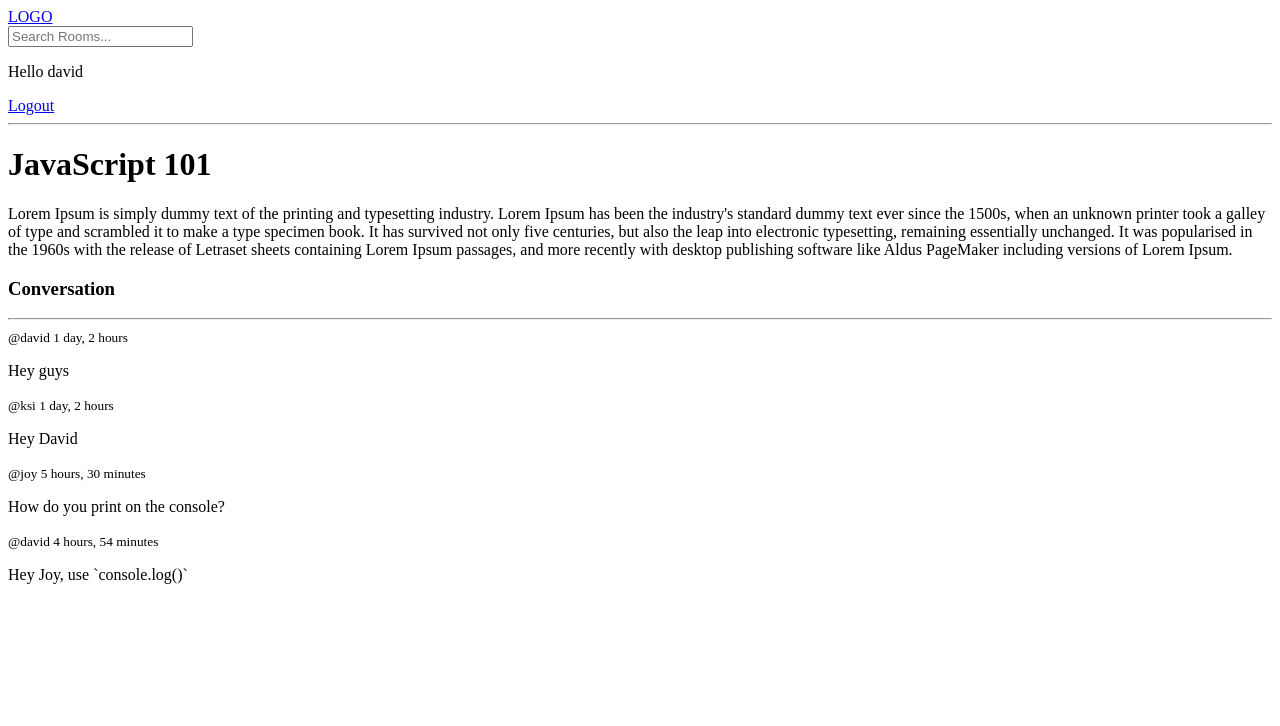
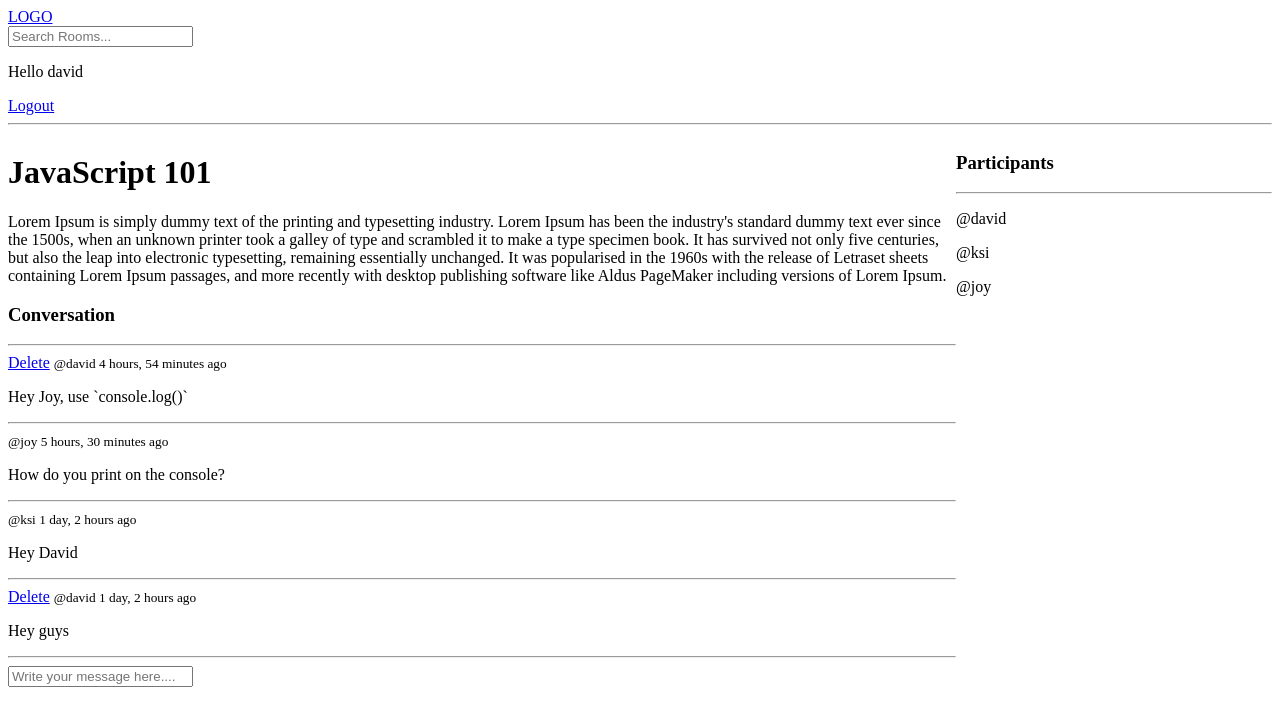
Before and after one commit to devmutinda/django-project, a Django app: page /room-new/1/ in a window 1280 px wide. Shown: the top 726 px of the page. Run offline with Django 4.2, Linux system fonts and the light colour scheme; a user stored in the database is signed in; data comes from the database, SQL or seed files in the repository; both versions use the stored data as it was after the commit.

Commit message:
Added chat room messaging and activity feed

```diff
--- a/base/models.py
+++ b/base/models.py
@@ -12,6 +12,7 @@ class Room(models.Model):
     host = models.ForeignKey(User, on_delete=models.SET_NULL, null=True)
     topic = models.ForeignKey(Topic, on_delete=models.SET_NULL, null=True)
     name = models.CharField(max_length=200)
+    participants = models.ManyToManyField(User, related_name='participants', blank=True)
     description = models.TextField(null=True, blank=True)
     updated = models.DateTimeField(auto_now=True)
     created = models.DateTimeField(auto_now_add=True)
@@ -30,6 +31,8 @@ class Message(models.Model):
     body = models.TextField()
     updated = models.DateTimeField(auto_now=True)
     created = models.DateTimeField(auto_now_add=True)
+    class Meta:
+        ordering = ['-updated', '-created']
 
     def __str__(self):
         return self.body[0:50]
--- a/base/templates/base/delete.html
+++ b/base/templates/base/delete.html
@@ -2,7 +2,7 @@
 {% block content %}
 <form method="POST" action="">
     {% csrf_token %}
-    <p>Are you sure you want to delete {{obj}}?</p>
+    <p>Are you sure you want to delete "{{obj}}"?</p>
     <a href="{{request.META.HTTP_REFERER}}">Go back</a>
     <input type="submit" value="Delete">
 </form>
--- a/base/templates/base/room.html
+++ b/base/templates/base/room.html
@@ -1,8 +1,15 @@
 {% extends 'main.html' %}
 
 {% block content %}
+<style>
+    .room-container{
+        display: grid;
+        grid-template-columns: 3fr 1fr;
+    }
+</style>
+<div class="room-container">
+    <div>
         <h1>{{room.name}}</h1>
-
         <p>{{room.description}}</p>
 
         <div class="comment-wrapper">
@@ -10,9 +17,33 @@
             <hr>
             {% for message in room_messages %}
             <div>
-        <small>@{{message.user}}  {{message.created|timesince}}</small>
+                {% if request.user == message.user %}
+                <a href="{% url 'delete-message' message.id %}">Delete</a>
+                {% endif %}
+                <small>@{{message.user}} {{message.created|timesince}} ago</small>
                 <p>{{message.body}}</p>
+                <hr>
             </div>
             {% endfor %}
         </div>
+        {% if request.user.is_authenticated %}
+        <div class="comment-form">
+            <form action="" method="post">
+                {% csrf_token %}
+                <input type="text" name="body" placeholder="Write your message here....">
+            </form>
+        </div>
+        {% endif %}
+    </div>
+    <div>
+        <h3>Participants</h3>
+        <hr>
+        {% for participant in participants %}
+        <div>
+            <p>@{{participant.username}}</p>
+        </div>
+        {% endfor %}
+    </div>
+
+</div>
 {% endblock content %}
--- a/base/urls.py
+++ b/base/urls.py
@@ -9,5 +9,6 @@ urlpatterns = [
     path('room-new/<str:pk>/', views.room, name="room"),
     path('create-form/', views.createRoom, name="form"),
     path('update-room/<str:pk>/', views.updateRoom, name="update"),
-    path('delete-room/<str:pk>/', views.deleteRoom, name="delete")
+    path('delete-room/<str:pk>/', views.deleteRoom, name="delete"),
+    path('delete-message/<str:pk>/', views.deleteMessage, name="delete-message")
 ]
--- a/base/views.py
+++ b/base/views.py
@@ -1,7 +1,7 @@
 from django.shortcuts import render, redirect
 from django.contrib import messages
 from django.contrib.auth.models import User
-from .models import Room, Topic
+from .models import Room, Topic, Message
 from .forms import RoomForm
 from django.db.models import Q
 from django.contrib.auth import authenticate, login, logout
@@ -71,13 +71,23 @@ def home(request):
         Q(description__icontains=q)
         )
     room_count = rooms.count()
-    context = {'rooms': rooms, 'topics': topics, 'room_count': room_count}
+    room_messages = Message.objects.all()
+    context = {'rooms': rooms, 'topics': topics, 'room_count': room_count, 'room_messages': room_messages}
     return render(request, 'base/home.html', context)
 
 def room(request, pk):
     room = Room.objects.get(id=pk)
-    room_messages = room.message_set.all()
-    context = {'room': room, 'room_messages': room_messages}
+    room_messages = room.message_set.all().order_by('-created')
+    participants = room.participants.all()
+    if request.method == 'POST':
+        message = Message.objects.create(
+            user=request.user,
+            room=room,
+            body=request.POST.get('body')
+        )
+        room.participants.add(request.user)
+        return redirect('room', pk=room.id)
+    context = {'room': room, 'room_messages': room_messages, 'participants': participants}
     return render(request, 'base/room.html', context)
 
 @login_required(login_url='login')
@@ -109,7 +119,20 @@ def updateRoom(request, pk):
 def deleteRoom(request, pk):
     room = Room.objects.get(id=pk)
     context = {'obj': room}
+    if request.user != room.host:
+        return HttpResponse('You are not allowed here!!')
     if request.method == 'POST':
         room.delete()
         return redirect('home')
     return render(request, 'base/delete.html', context)
+
+@login_required(login_url='login')
+def deleteMessage(request, pk):
+    message = Message.objects.get(id=pk)
+    context = {'obj': message}
+    if request.user != message.user:
+        return HttpResponse('You are not allowed here!!')
+    if request.method == 'POST':
+        message.delete()
+        return redirect('home')
+    return render(request, 'base/delete.html', context)
```
Also changed, not shown: base/templates/base/home.html (+10 -1 lines), base/migrations/0003_alter_room_options_room_participants.py (added), db.sqlite3. Lines whose indentation alone changed are shown as unchanged.
